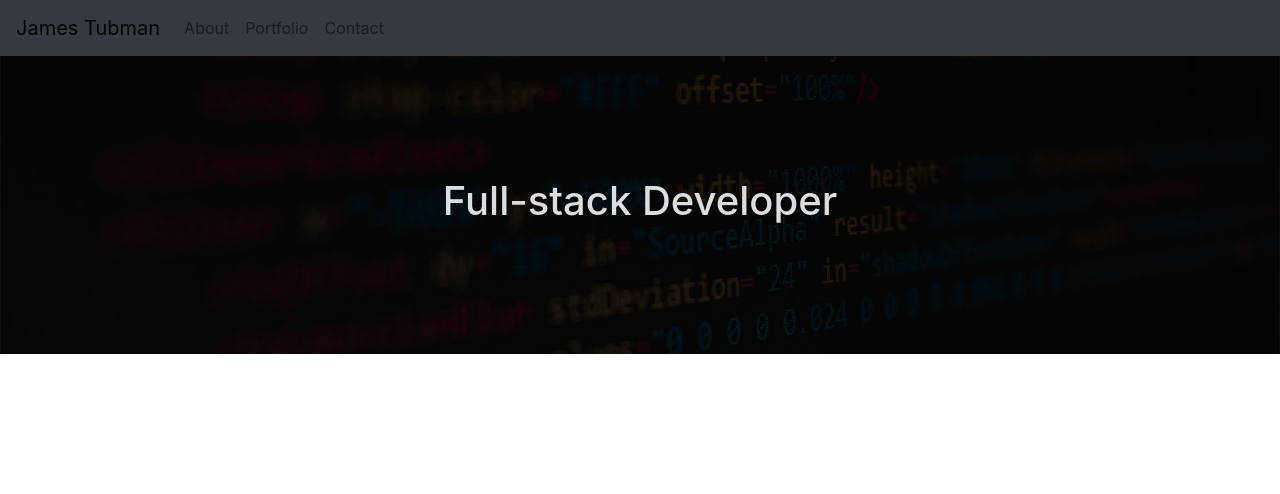
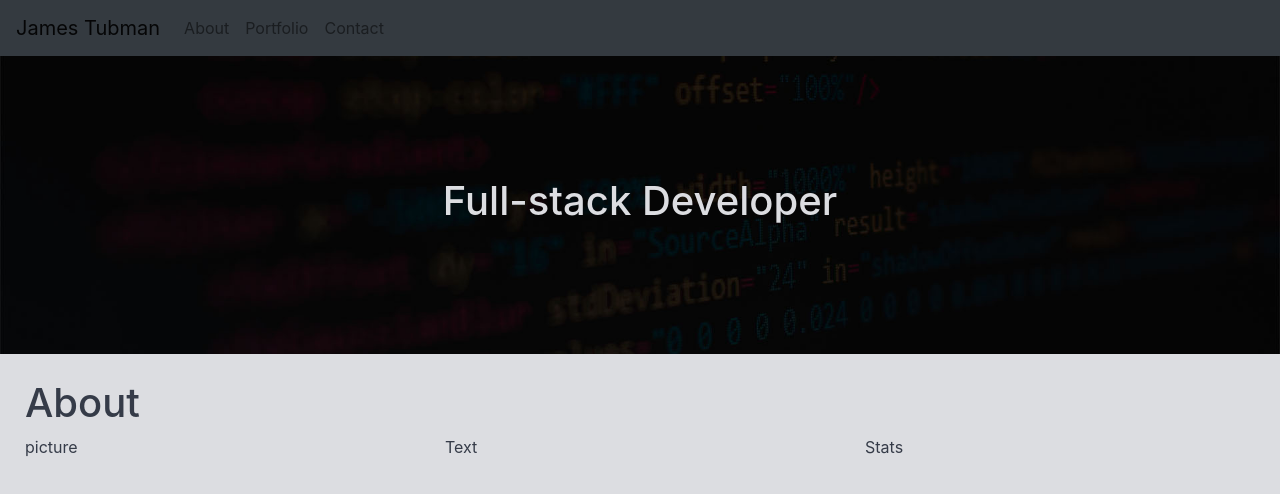
Before and after one commit to jamestubman/jamestubman.com, a React (Create React App) app: page / in a window 1280 px wide. Shown: the top 494 px of the page. Built offline with nearby package versions, Linux system fonts and the light colour scheme.

Commit message:
Reusable Container

```diff
--- /dev/null
+++ b/src/Components/Main/About/index.js
@@ -0,0 +1,19 @@
+/**
+ * @name {About}
+ */
+import React from "react"
+import ReusableContainer from "Components/ReusableContainer"
+import { Row, Col } from "react-bootstrap"
+
+const AboutContainer = () => (
+    <ReusableContainer>
+        <h1>About</h1>
+        <Row>
+            <Col>picture</Col>
+            <Col>Text</Col>
+            <Col>Stats</Col>
+        </Row>
+    </ReusableContainer>
+)
+
+export default AboutContainer
--- /dev/null
+++ b/src/Components/Main/Jumbo/index.js
@@ -0,0 +1,14 @@
+/**
+ * @name {Main}
+ *
+ */
+import React from "react"
+import { Jumbo } from "Components/Main/styles"
+
+export default () => (
+    <>
+        <Jumbo>
+            <h1>Full-stack Developer</h1>
+        </Jumbo>
+    </>
+)
--- /dev/null
+++ b/src/Components/Main/Jumbo/styles.js
@@ -0,0 +1,18 @@
+import styled from "styled-components"
+
+export const Jumbo = styled.div(() => ({
+    textAlign: "center",
+    width: "100%",
+    minWidth: "100%",
+    maxWidth: "100%",
+    minHeight: "40%",
+    background: `url(${process.env.PUBLIC_URL}/static/assets/background.jpg) no-repeat center center #050505`,
+    backgroundSize: "cover",
+    flexDirection: "column",
+    alignItems: "center",
+    display: "flex",
+    color: "#dcdde1",
+    justifyContent: "center",
+    margin: 0,
+    padding: 15,
+}))
--- a/src/Components/Main/index.js
+++ b/src/Components/Main/index.js
@@ -3,7 +3,9 @@
  *
  */
 import React from "react"
-import { Jumbo, ContainerItem } from "Components/Main/styles"
+import { ContainerItem } from "Components/Main/styles"
+import Jumbotron from "Components/Main/Jumbo"
+import About from "Components/Main/About"
 
 import Header from "Components/Header"
 
@@ -11,9 +13,8 @@ export default () => (
     <>
         <Header />
         <ContainerItem>
-            <Jumbo>
-                <h1>Full-stack Developer</h1>
-            </Jumbo>
+            <Jumbotron />
+            <About id="about" />
         </ContainerItem>
     </>
 )
--- /dev/null
+++ b/src/Components/ReusableContainer/index.js
@@ -0,0 +1,11 @@
+/**
+ * @name {Reuseable Container}
+ */
+import React from "react"
+import { ReuseableContainer } from "Components/ReusableContainer/styles"
+
+const ReuseableContainerWrapper = props => {
+    const { children } = props || {}
+    return <ReuseableContainer>{children}</ReuseableContainer>
+}
+export default ReuseableContainerWrapper
--- /dev/null
+++ b/src/Components/ReusableContainer/styles.js
@@ -0,0 +1,15 @@
+import styled from "styled-components"
+
+export const ReuseableContainer = styled.div(() => ({
+    width: "100%",
+    height: "100%",
+    background: "#dcdde1",
+    padding: 25,
+    color: "#353b48",
+}))
+export const Main = styled.div(() => ({
+    width: "100%",
+    height: "100%",
+    background: "#dcdde1",
+    color: "#353b48",
+}))
```
